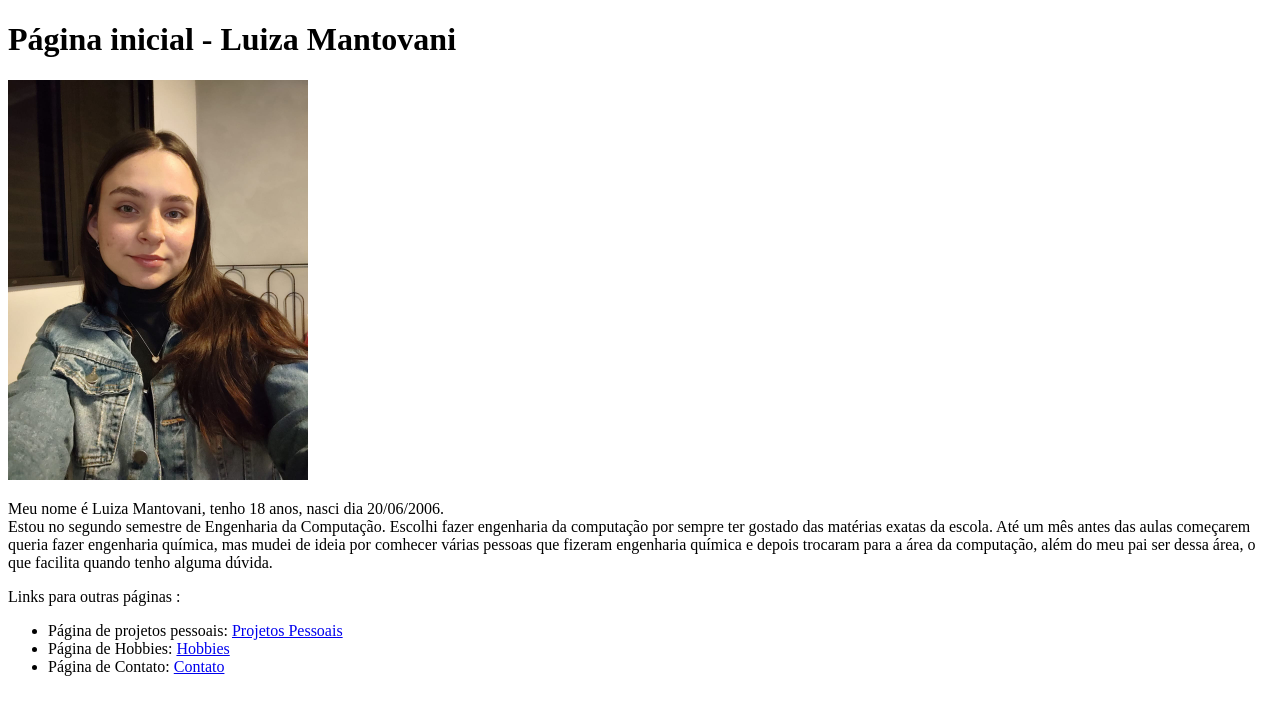
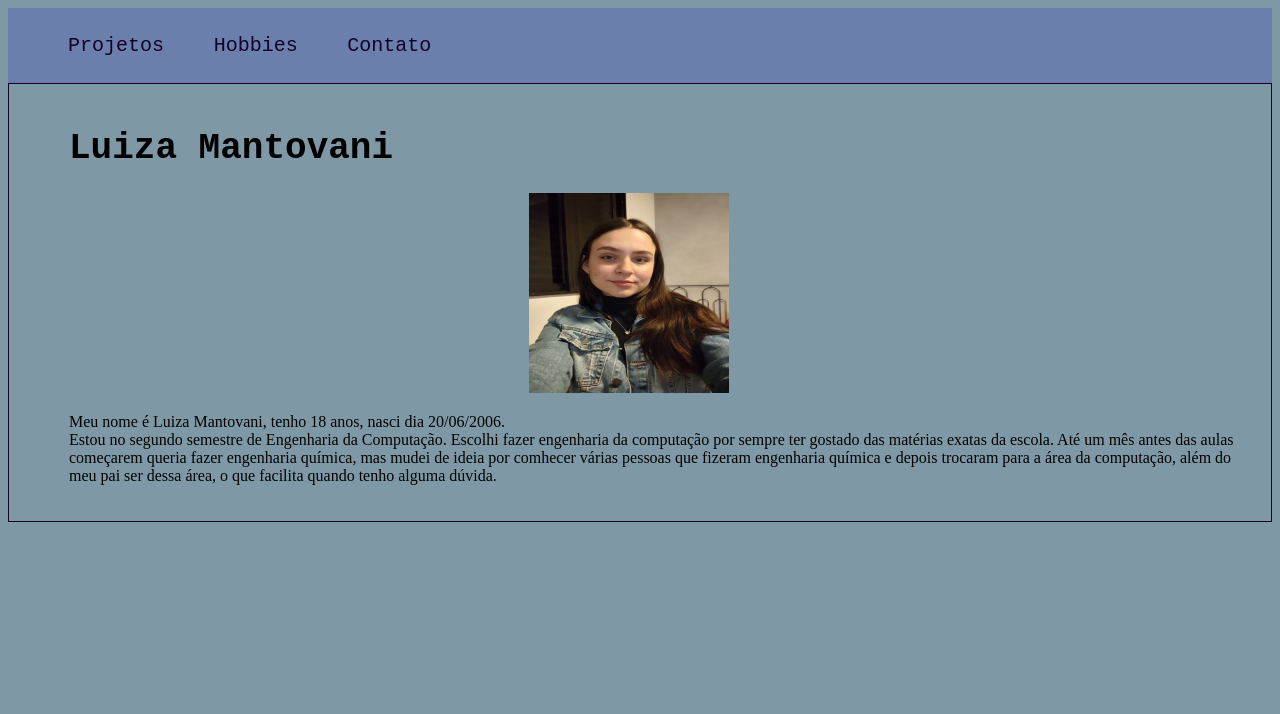
Before and after one commit to luizamantovani/Web-Design-Turma-3, a plain HTML site: page Tarefa 1/Home.html in a window 1280 px wide. Drawn offline with Linux system fonts and the light colour scheme.

Commit message:
Adding CSS, created a menu on all pages from "Tarefa 1"

```diff
--- a/Tarefa 1/Home.html
+++ b/Tarefa 1/Home.html
@@ -4,21 +4,27 @@
     <meta charset="UTF-8">
     <meta name="viewport" content="width=device-width, initial-scale=1.0">
     <title>Home - Luiza Mantovani</title>
+    <link rel="stylesheet" href="style.css">
 </head>
 <body>
-    <h1>Página inicial - Luiza Mantovani</h1>
-    <img src="Imagens/eu.jpeg" width="300" alt="Foto pessoal - Luiza Mantovani">
-    <p>
-        Meu nome é Luiza Mantovani, tenho 18 anos, nasci dia 20/06/2006. <br>Estou no segundo semestre de Engenharia da Computação. Escolhi fazer engenharia da computação por sempre ter gostado
-        das matérias exatas da escola. Até um mês antes das aulas começarem queria fazer engenharia química, mas mudei de ideia por comhecer várias pessoas que fizeram engenharia química
-        e depois trocaram para a área da computação, além do meu pai ser dessa área, o que facilita quando tenho alguma dúvida.
-    </p>
+    <nav>
+        <ul>
+            <li class="listOnTheSameLine"><a href="Projetos Pessoais.html" target="_blank">Projetos</a></li>
+            <li class="listOnTheSameLine"><a href="Hobbies.html" target="_blank">Hobbies</a></li>
+            <li class="listOnTheSameLine"><a href="Contato.html" target="_blank">Contato</a></li>
+        </ul>
+    </nav>
+    <div class="border">
+        <h1 class="title">Luiza Mantovani</h1>
+        <img  src="Imagens/eu.jpeg" alt="Foto pessoal - Luiza Mantovani" class="profileImage">
+        <p class="paddingOnLeft">
+            Meu nome é Luiza Mantovani, tenho 18 anos, nasci dia 20/06/2006. <br>Estou no segundo semestre de Engenharia da Computação. Escolhi fazer engenharia da computação por sempre ter gostado
+            das matérias exatas da escola. Até um mês antes das aulas começarem queria fazer engenharia química, mas mudei de ideia por comhecer várias pessoas que fizeram engenharia química
+            e depois trocaram para a área da computação, além do meu pai ser dessa área, o que facilita quando tenho alguma dúvida.
+        </p>
+    </div>
 
-    <p>Links para outras páginas :</p>
-    <ul>
-        <li>Página de projetos pessoais: <a href="Projetos Pessoais.html" target="_blank">Projetos Pessoais</a></li>
-        <li>Página de Hobbies: <a href="Hobbies.html" target="_blank">Hobbies</a></li>
-        <li>Página de Contato: <a href="Contato.html" target="_blank">Contato</a></li>
-    </ul>
+
+
 </body>
 </html>
--- /dev/null
+++ b/Tarefa 1/style.css
@@ -0,0 +1,48 @@
+body{
+    background-color: #7e99a5;
+}
+
+a {
+    text-decoration: none;
+    color: #130227;
+}
+
+a:hover {
+    color: #5bc3f3;
+}
+
+nav {
+    background-color: #6b7fac;
+    padding: 10px;
+    font-family: 'Courier New', Courier, monospace;
+    }
+
+.listOnTheSameLine {
+    display: inline;
+    font-family: 'Courier New', Courier, monospace;
+    font-size: 20px;
+    padding: 10px;
+    margin-right: 20px;
+}
+
+.title{
+    font-family: 'Courier New', Courier, monospace;
+    font-size: 36px;
+    padding-left: 40px;
+}
+
+.paddingOnLeft{
+    padding-left: 40px;
+}
+
+.profileImage{
+    padding-left: 500px;
+    width: 200px;
+    height: 200px;
+    /*border: 2px solid black;*/
+}
+
+.border{
+    border:1px solid #130227;
+    padding: 20px;
+}
```
Also changed, not shown: Tarefa 1/Contato.html (+8 -6 lines), Tarefa 1/Hobbies.html (+11 -6 lines), Tarefa 1/Projetos Pessoais.html (+10 -6 lines).
